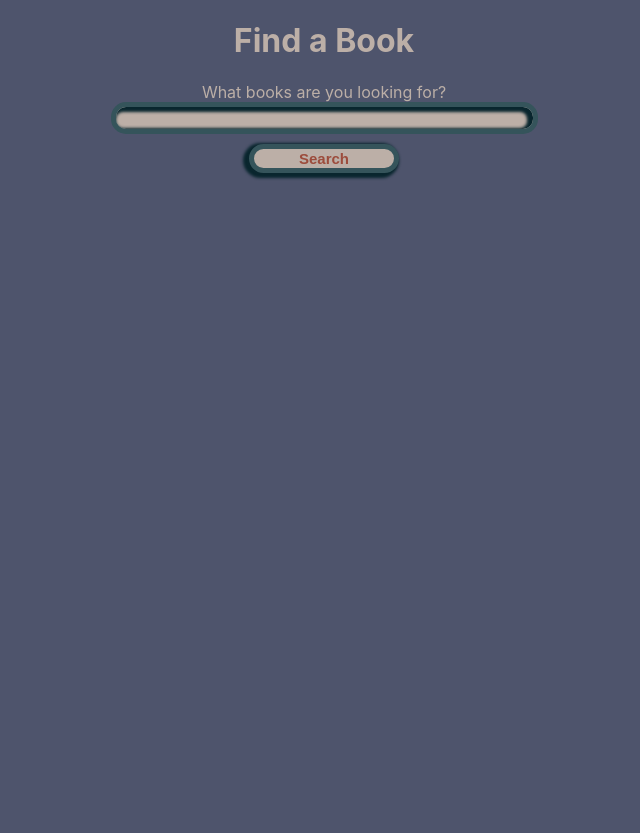
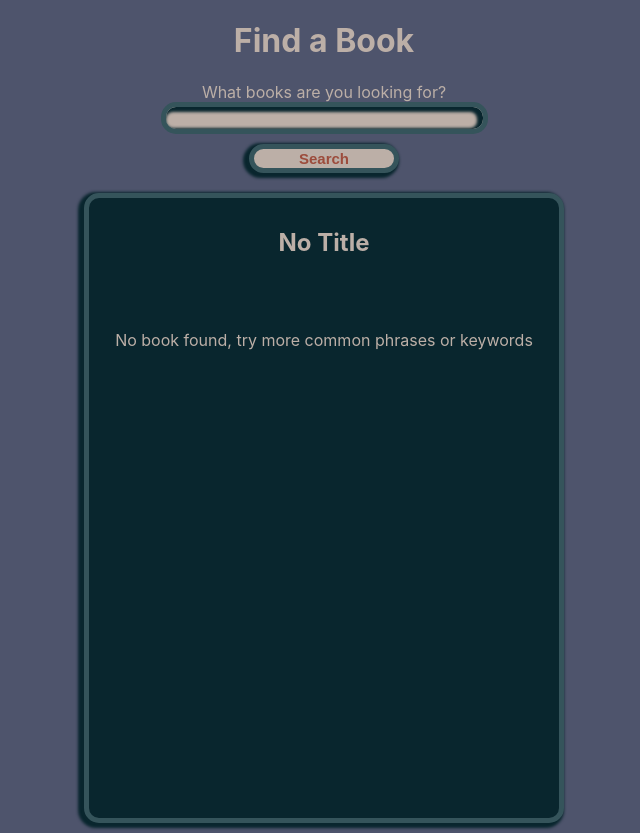
Before and after one commit to Jayerson/Books, a React (Create React App) app: page / in a window 1280 px wide. Shown: the whole page, without its empty margins (316-956 px from the left). Before the commit the page ends 800 px from the top, so only its background shows below. Built offline with nearby package versions, Linux system fonts and the light colour scheme.

Commit message:
everything works, no click-info yet

```diff
--- a/src/components/Card/Card.jsx
+++ b/src/components/Card/Card.jsx
@@ -3,19 +3,31 @@ import PropTypes from "prop-types";
 import styles from "./Card.module.scss";
 import React from "react";
 
-const author = ({book}) => book.authors.join(", ");
-
 // Catching props from parent container in child component
 const Card = ({book}) => {
-    console.log(book.imageLinks.thumbnail);
+    try {
         return (
             <span style={styles}>
                 <h2>{book.title}</h2>
-            <h4>{author}</h4>
+                <h3>{book.authors}</h3>
                 <img src={book.imageLinks.thumbnail} alt="Cover of book"/>
                 <p>{book.description}</p>
             </span>
         );
+    }
+
+    // have to catch error after try
+
+    catch(err) {
+        return (
+            <span style={styles}>
+                <h2>{book.title}</h2>
+                <h3>{book.authors}</h3>
+                <p>{book.description}</p>
+            </span>
+        );
+    }
+
 };
 
 export default Card;
--- a/src/containers/CardList/CardList.jsx
+++ b/src/containers/CardList/CardList.jsx
@@ -19,8 +19,6 @@ const CardList = () => {
         const books = await response.json();
         setBooks(books);
     }
-    // books in useState does not match books in const books?
-
 
     // call when string is complete:
 
@@ -31,6 +29,12 @@ const CardList = () => {
     const handleClick = async () => {
         await setQuery(input);
         if (query !== undefined) await getBooks(query);
+
+    }
+    const noTitle = {
+        title: "No Title",
+        authors: "",
+        description: "No book found, try more common phrases or keywords"
     }
 
     // send object
@@ -44,9 +48,13 @@ const CardList = () => {
                     <button onClick={handleClick}>Search</button>
                 </header>
                 <div>
-                    {books.items && books.items.map(each => {
-                        return <Card book={each.volumeInfo}/>
-                    })}
+                    {
+                        books.items ?
+                            books.items.map(each => {
+                                return <Card book={each.volumeInfo}/>
+                            }) :
+                            <Card book={noTitle} />
+                    }
                 </div>
             </div>
         );
--- a/src/containers/CardList/CardList.module.scss
+++ b/src/containers/CardList/CardList.module.scss
@@ -26,7 +26,7 @@ button {
 }
 
 input {
-    width: 400px;
+    width: 300px;
     background-color: $text;
     color: $highlight;
     border: 5px solid $outline;
@@ -36,6 +36,15 @@ input {
     padding-left: 15px;
     font-size: 15px;
     font-weight: bold;
+    &:focus {
+        outline: 2px solid $highlight;
+    }
+}
+
+input:-webkit-autofill,
+input:autofill {
+    background-color: $text;
+    color: $highlight;
 }
 
 header {
```
Lines whose indentation alone changed are shown as unchanged.
